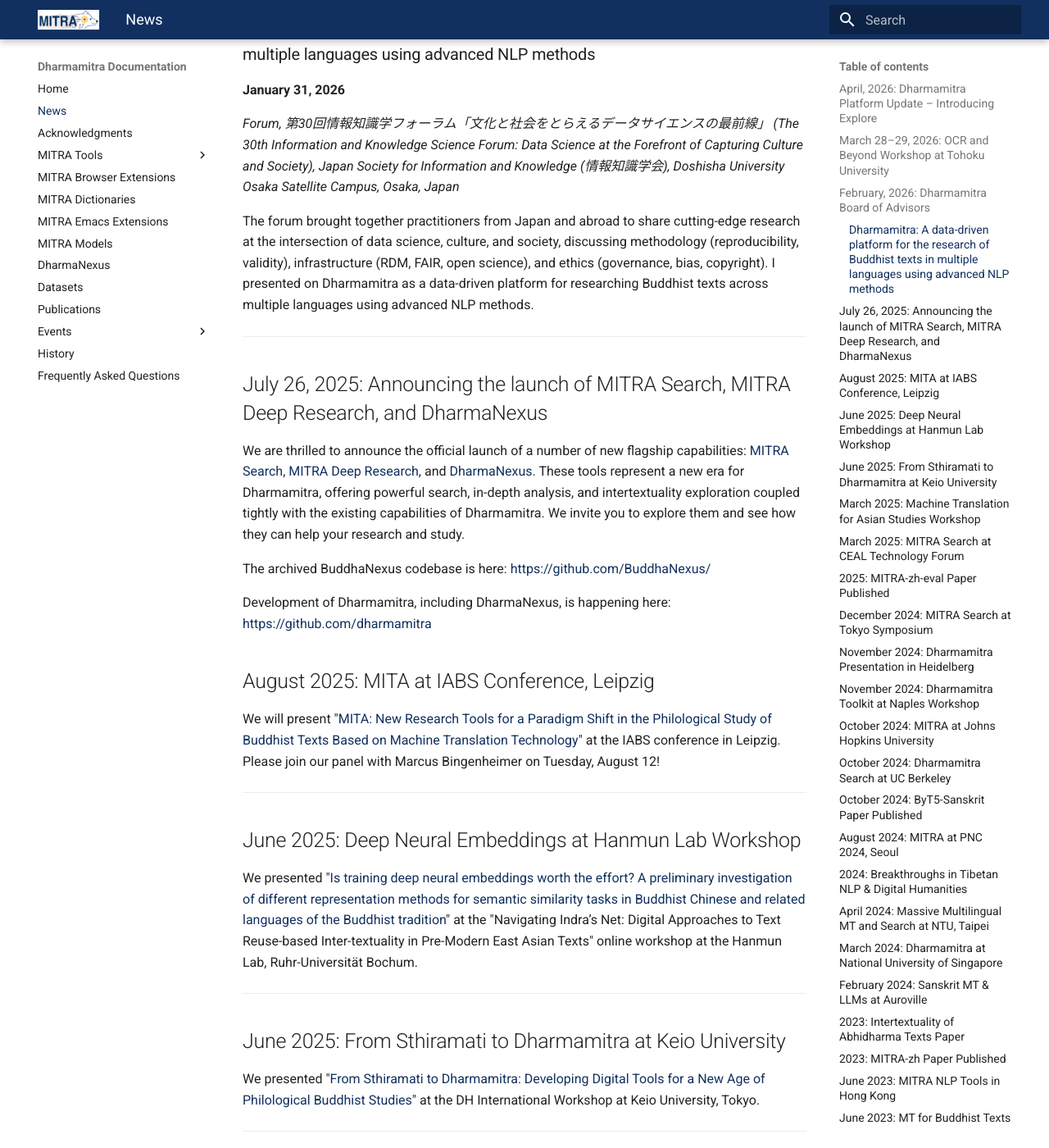
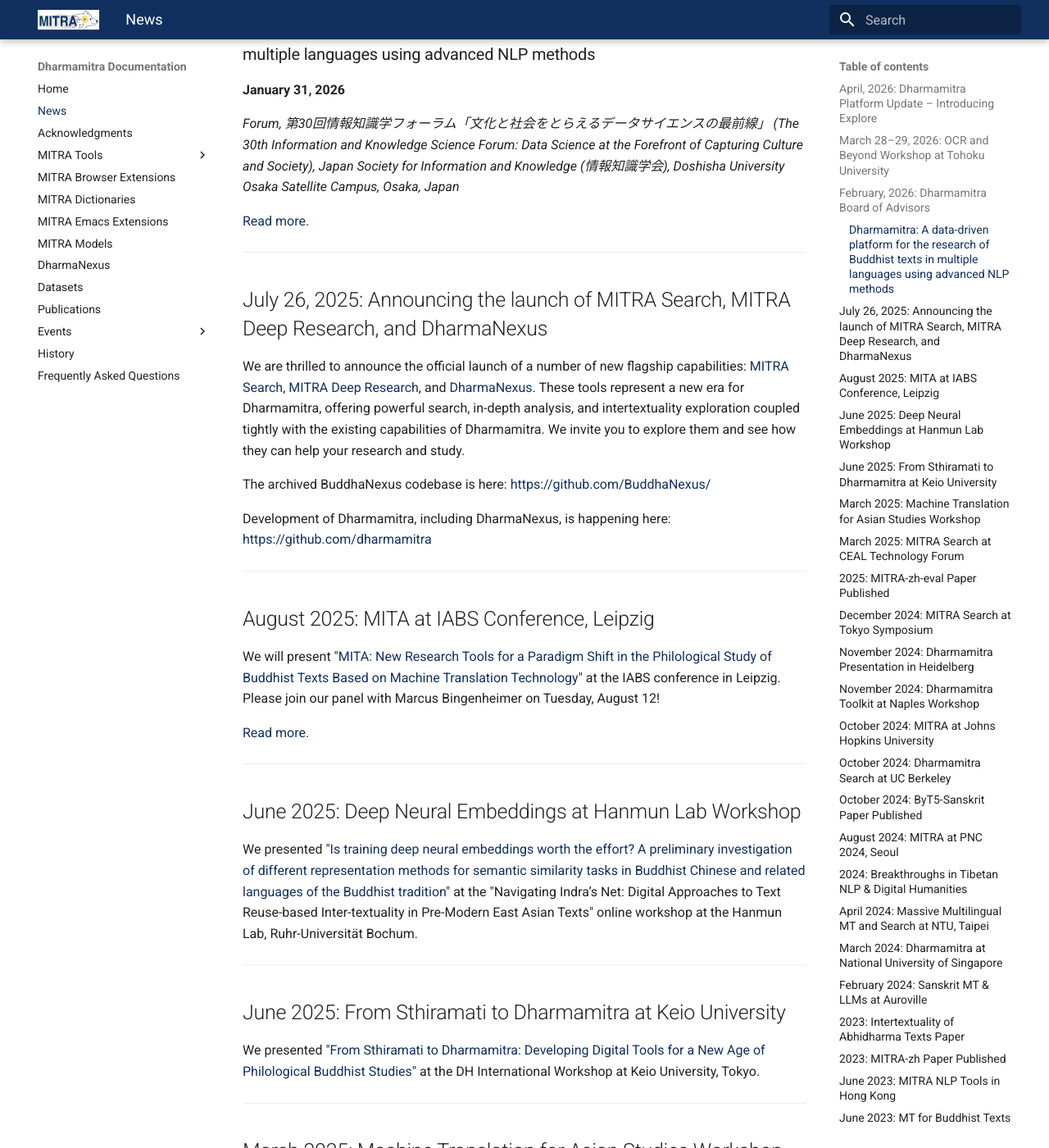
Before and after one commit to dharmamitra/dharmamitra-guides, an MkDocs documentation site: the page built from docs/news.md, in a window 1280 px wide and 1400 px high, scrolled down 2363 px. Shown: the whole window at 82% size. Built offline with MkDocs 1.6.1 and Material for MkDocs 9.7.7, drawn with Linux system fonts in a browser that asks for light colours.

Commit message:
Update news.md

```diff
--- a/docs/news.md
+++ b/docs/news.md
@@ -54,8 +54,7 @@
 
 *Forum, 第30回情報知識学フォーラム「文化と社会をとらえるデータサイエンスの最前線」 (The 30th Information and Knowledge Science Forum: Data Science at the Forefront of Capturing Culture and Society), Japan Society for Information and Knowledge (情報知識学会), Doshisha University Osaka Satellite Campus, Osaka, Japan*
 
-The forum brought together practitioners from Japan and abroad to share cutting-edge research at the intersection of data science, culture, and society, discussing methodology (reproducibility, validity), infrastructure (RDM, FAIR, open science), and ethics (governance, bias, copyright). I presented on Dharmamitra as a data-driven platform for researching Buddhist texts across multiple languages using advanced NLP methods.
-
+[Read more.](events/invited_talks.md)
 
 ---
 
@@ -67,9 +66,13 @@
 
 Development of Dharmamitra, including DharmaNexus, is happening here: [https://github.com/dharmamitra](https://github.com/dharmamitra)
 
+---
+
 ## August 2025: MITA at IABS Conference, Leipzig
 
 We will present "[MITA: New Research Tools for a Paradigm Shift in the Philological Study of Buddhist Texts Based on Machine Translation Technology](https://conference.uni-leipzig.de/iabs2025/academic-program/)" at the IABS conference in Leipzig. Please join our panel with Marcus Bingenheimer on Tuesday, August 12!
+
+[Read more.](events/invited_talks.md)
 
 ---
 
```
